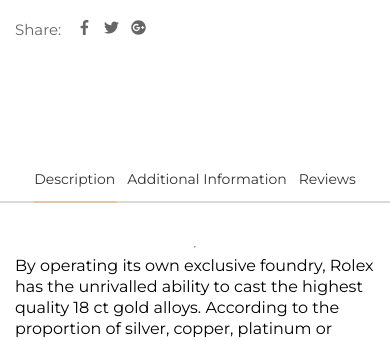
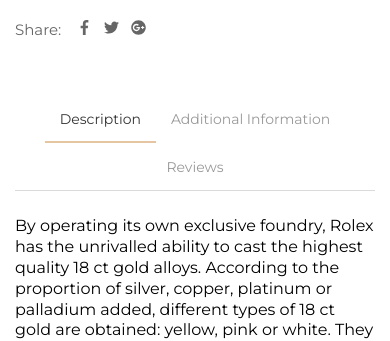
Before and after one commit to Radek-Wawrzyk/Vue-Shop, a Vue app: page /product/1 in a window 390 px wide. Shown: the part 843-1184 px from the top of the page. Built offline with nearby package versions, Linux system fonts and the light colour scheme.

Commit message:
Fix - Slider & product tabs

```diff
--- a/src/Components/Shop/Shop Item Page/ShopItemPage.scss
+++ b/src/Components/Shop/Shop Item Page/ShopItemPage.scss
@@ -120,6 +120,7 @@
   height: 60px;
   width: 60px;
   margin: 10px;
+  background: #eef1f8;
 }
 .slider-container {
   width: 100%;
@@ -136,6 +137,84 @@
   height: 50px;
 }
 
+//Item Tabs
+
+.product-tabs {
+  margin: 50px 0 35px 0;
+}
+.tabs-header {
+  width: 100%;
+}
+.tabs-list {
+  position: relative;
+  display: flex;
+  justify-content: center;
+  width: 100%;
+  max-width: 600px;
+  margin: 0 auto;
+  &::after {
+    position: absolute;
+    content: '';
+    width: 100%;
+    height: 1px;
+    background-color: $greyLight;
+    bottom: 0;
+    left: 0;
+  }
+}
+.tab-header {
+  padding: 15px;
+  position: relative;
+  color: #999;
+  transition: color 0.25s;
+  outline: none;
+  &::after {
+    height: 2px;
+    content: '';
+    display: block;
+    position: absolute;
+    width: 0;
+    bottom: 0;
+    left: 0;
+    background: $gold;
+    transition: width 0.35s;
+    z-index: 2;
+  }
+  &:hover, &:focus {
+    color: $greyDark;
+    &::after {
+      width: 100%;
+    }
+  }
+  &.active {
+    color: $greyDark;
+    &::after {
+      width: 100%;
+    }
+  }
+}
+.product-properties {
+  width: 100%;
+  text-align: center;
+
+  ::first-letter {
+    text-transform: capitalize;
+  }
+}
+.property-cell {
+  padding: 20px;
+  border: 1px solid $greyLight;
+  &:first-of-type {
+    font-weight: 500;
+  }
+}
+.tabs {
+  padding-bottom: 50px;
+}
+.tab-body {
+  width: 100%;
+}
+
 //Media
 
 @media screen and (max-width: 992px) {
@@ -144,97 +223,12 @@
   }
 }
 
-//Item Tabs
-
-.product-tabs
-{
-  display: flex;
-  justify-content: center;
-}
-
-.tabs-header
-{
-  padding-top: 50px;
-  width: 100%;
-}
-
-.tabs-list
-{
-  display: flex;
-  justify-content: center;
-
-  &::after
-  {
-    position: absolute;
-    display: block;
-    content: '';
-    width: 100%;
-    height: 2px;
-    background-color: $greyLight;
-    bottom: 35px;
+@media screen and (max-width: 480px) {
+  .product-tabs {
+    margin: 25px 0;
+  }
+  .tabs-list {
+    flex-wrap: wrap;
   }
 
 }
-
-.tab-header
-{
-  //padding: 50px;
-  padding-top: 50px;
-  padding-bottom: 50px;
-  position: relative;
-  &::after {
-    height: 2px;
-    content: '';
-    display: block;
-    position: absolute;
-    width: 0;
-    bottom: 30%;
-    background: $gold;
-    transition: width 1s;
-
-    z-index: 2;
-  }
-
-  &:hover
-  {
-    &::after
-    {
-      width: calc(100% - 10px);
-    }
-  }
-
-  &.active
-  {
-    &::after
-    {
-      width: calc(100% - 10px);
-    }
-  }
-}
-
-.product-properties
-{
-  width: 100%;
-  text-align: center;
-
-  ::first-letter
-  {
-    text-transform: capitalize;
-  }
-}
-
-.property-cell
-{
-  padding: 20px;
-  border: 1px solid $greyLight;
-}
-
-.tabs
-{
-  padding-bottom: 50px;
-}
-
-.tab-body
-{
-  width: 100%;
-}
--- a/src/Components/Shop/Shop Item Page/ShopItemPage.vue
+++ b/src/Components/Shop/Shop Item Page/ShopItemPage.vue
@@ -15,7 +15,7 @@
               </button>
               <div class="slider-container">
                 <div v-bind:style="{ left: sliderTranslation + 'px' }" class="slider-frame">
-                  <img v-for="(image,index) in product.images" :key="index" :src="product.images[index]" :alt="product-title" class="photo-indicator" />
+                  <img v-for="(image,index) in product.images" :key="index" :src="product.images[index]" :alt="product.title" class="photo-indicator" />
                 </div>
               </div>
               <button type="button" v-on:click="moveNext" class="slider-next">
@@ -80,17 +80,16 @@
             </ul>
           </div>
         </div>
-        <hr/>
       </div>
       <div class="row">
         <div class="col-lg-12">
           <div class="tabs">
-            <transition name="fade">
+            <transition name="fade-tabs">
               <div v-show="activeTabIndex == 0" class="tab-body">
                 <div>{{ product.description }}</div>
               </div>
             </transition>
-            <transition name="fade">
+            <transition name="fade-tabs">
               <div v-show="activeTabIndex == 1" class="tab-body">
                 <table class="product-properties">
                   <tr v-for="(property,index) in product.properties" :key="index">
@@ -100,9 +99,9 @@
                 </table>
               </div>
             </transition>
-            <transition name="fade">
+            <transition name="fade-tabs">
               <div v-show="activeTabIndex == 2" class="tab-body">
-                <div>Lorem ipsum dolor sit amet, consectetur adipiscing elit, sed do eiusmod tempor incididunt ut labore et dolore magna aliqua. Ut enim ad minim veniam, quis nostrud exercitation ullamco laboris nisi ut aliquip ex ea commodo consequat. Duis aute irure dolor in reprehenderit in voluptate velit esse cillum dolore eu fugiat nulla pariatur. Excepteur sint occaecat cupidatat non proident, sunt in culpa qui officia deserunt mollit anim id est laborum.</div>
+                <p class="text-center">Coming soon...</p>
               </div>
             </transition>
           </div>
--- a/src/Styles/Animations/Animations.scss
+++ b/src/Styles/Animations/Animations.scss
@@ -39,3 +39,17 @@
     transform: scale(0.9)
   }
 }
+
+//Fade Tabs
+
+.fade-tabs {
+  &-enter-active, &-leave-active {
+    transition: opacity 0.4s;
+  }
+  &-enter {
+    opacity: 0;
+  }
+  &-leave-to {
+    display: none;
+  }
+}
--- a/src/Styles/Settings/Layout.scss
+++ b/src/Styles/Settings/Layout.scss
@@ -5,6 +5,12 @@
 
 *, *::before, *::after {
   box-sizing: border-box;
+}
+
+//Helper class
+
+.text-center {
+  text-align: center;
 }
 
 //Media
```
